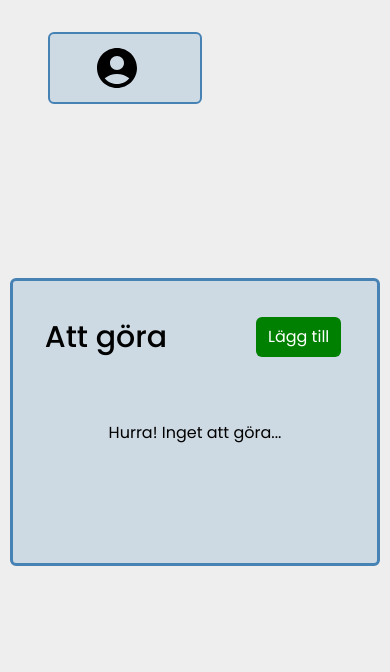
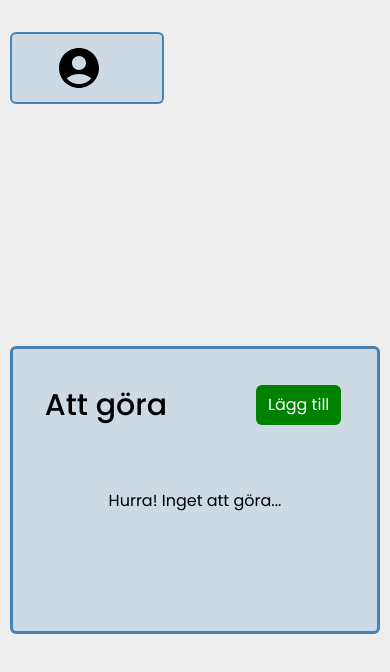
Before and after one commit to svenskOST/TaskTracker, a React (Vite) app: page /manager in a window 390 px wide. Shown: the top 672 px of the page. Built offline with nearby package versions, Linux system fonts and the light colour scheme; no server answers.

Commit message:
responsive done

```diff
--- a/src/components/manager/Container.jsx
+++ b/src/components/manager/Container.jsx
@@ -5,7 +5,6 @@ import Tasks from './Tasks'
 import Form from './Form'
 
 const Container = forwardRef(function Container(props, ref) {
-
    const [tasks, setTasks] = useState([])
 
    const userid = localStorage.getItem('userid')
@@ -101,7 +100,7 @@ const Container = forwardRef(function Container(props, ref) {
 
    return (
       <main
-         className='min-h-72 w-[95%] max-w-screen-sm rounded-md border-[3px] border-[steelblue] bg-[rgba(70,130,180,0.2)] px-8 py-8 sm:px-16'
+         className='min-h-72 relative my-8 w-[95%] max-w-screen-sm rounded-md border-[3px] border-[steelblue] bg-[rgba(70,130,180,0.2)] px-8 py-8 sm:px-16 xl:-top-[5vh]'
          ref={ref}
       >
          <Header
@@ -109,7 +108,11 @@ const Container = forwardRef(function Container(props, ref) {
             title='Att göra'
             showForm={props.showForm}
          />
-         <Form showForm={props.showForm} userid={userid} fetchData={fetchData} />
+         <Form
+            showForm={props.showForm}
+            userid={userid}
+            fetchData={fetchData}
+         />
          {tasks.length > 0 ? (
             <Tasks
                tasks={tasks}
--- a/src/index.css
+++ b/src/index.css
@@ -9,7 +9,7 @@ body {
 }
 
 ::-webkit-scrollbar {
-   width: 15px;
+   width: 0.8vw;
 }
 
 ::-webkit-scrollbar-thumb {
--- a/src/pages/Manager.jsx
+++ b/src/pages/Manager.jsx
@@ -45,11 +45,12 @@ function Manager() {
    return (
       <>
          <div
-            className='absolute flex min-h-screen w-screen min-w-[340px] items-center justify-center bg-[#eeeeee]'
+            className='absolute flex min-h-screen w-screen min-w-[340px] flex-col bg-[#eeeeee]'
             onClick={handleClick}
          >
+            <section className='h-fit w-screen'>
                <button
-               className={`absolute left-0 top-0 mx-12 my-8 flex flex-col items-center overflow-hidden rounded-md border-2 border-[steelblue] bg-[rgba(70,130,180,0.2)] px-4 py-0 transition-[height_0.5s,_background-color_0.2s] duration-300 ${
+                  className={`sm:mx-12 mx-[2.5%] my-8 flex flex-col items-center overflow-hidden rounded-md border-2 border-[steelblue] bg-[rgba(70,130,180,0.2)] px-4 py-0 transition-[height_0.5s,_background-color_0.2s] duration-300 ${
                      showNav
                         ? 'h-36 cursor-default hover:bg-[rgba(70,130,180,0.2)]'
                         : 'h-[72px] hover:bg-[rgba(70,130,180,0.5)]'
@@ -72,11 +73,14 @@ function Manager() {
                      Logga ut
                   </div>
                </button>
+            </section>
+            <section className='flex w-screen flex-1 items-center justify-center'>
                <Container
                   showForm={showForm}
                   setShowForm={setShowForm}
                   ref={containerRef}
                />
+            </section>
          </div>
       </>
    )
```
Also changed, not shown: roadmap.txt. Lines whose indentation alone changed are shown as unchanged.
